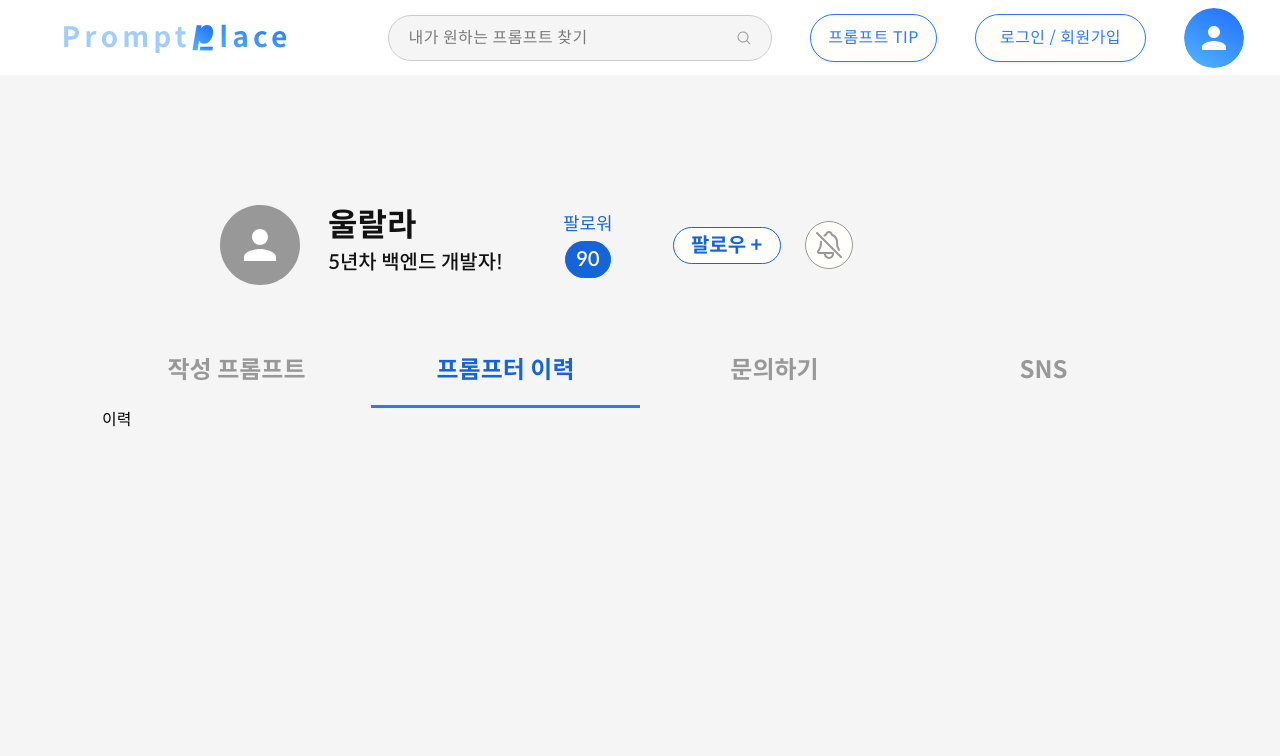
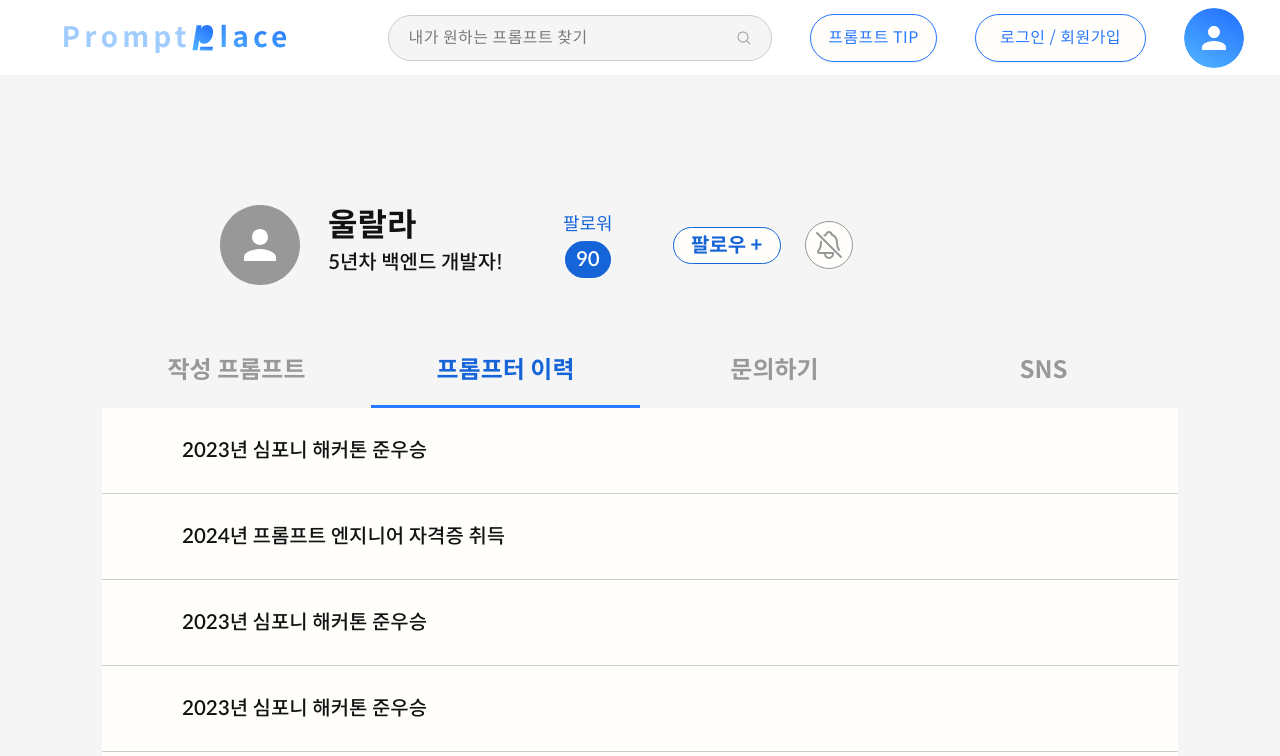
Before and after one commit to PromptPlace/PromtPlace-FE, a React (Vite) app: page /profile/1 in a window 1280 px wide. Both pictures are taken after a click on the element "프롬프터 이력". Shown: the top 756 px of the page. Built offline with nearby package versions, Linux system fonts and the light colour scheme.

Commit message:
✨ Feat: 다른 사용자 프로필 - 프롬프터 이력 구현 (#31)

```diff
--- a/src/pages/ProfilePage/ProfilePage.tsx
+++ b/src/pages/ProfilePage/ProfilePage.tsx
@@ -13,6 +13,7 @@ import AlarmOnIcon from '@assets/icon-alarm-on.svg';
 import { useState } from 'react';
 import clsx from 'clsx';
 import PromptCard from './components/PromptCard';
+import RecordCard from './components/RecordCard';
 
 const USER = {
   member_id: 12345,
@@ -117,6 +118,15 @@ const PROMPT = [
   },
 ];
 
+const DESCRIPTION = [
+  { history_id: 1, description: '2023년 심포니 해커톤 준우승' },
+  { history_id: 2, description: '2024년 프롬프트 엔지니어 자격증 취득' },
+  { history_id: 3, description: '2023년 심포니 해커톤 준우승' },
+  { history_id: 4, description: '2023년 심포니 해커톤 준우승' },
+  { history_id: 5, description: '2023년 심포니 해커톤 준우승' },
+  { history_id: 6, description: '2023년 심포니 해커톤 준우승' },
+];
+
 const ProfilePage = () => {
   const { id } = useParams();
   const myId = localStorage.getItem('user_id'); // 로그인 시 저장 필요
@@ -210,7 +220,14 @@ const ProfilePage = () => {
               ))}
             </div>
           )}
-          {menuId === 1 && <div>이력</div>}
+
+          {menuId === 1 && (
+            <div className="w-full max-h-[368px] overflow-scroll">
+              {DESCRIPTION.map((description) => (
+                <RecordCard key={description.history_id} description={description.description} />
+              ))}
+            </div>
+          )}
           {menuId === 2 && <div>문의하기</div>}
           {menuId === 3 && <div>sns</div>}
         </div>
--- /dev/null
+++ b/src/pages/ProfilePage/components/RecordCard.tsx
@@ -0,0 +1,13 @@
+interface RecordCardProps {
+  description: string;
+}
+
+const RecordCard = ({ description }: RecordCardProps) => {
+  return (
+    <div className="bg-white border-b border-b-white-stroke py-[30px] pl-[80px] text-text-on-white text-[20px] font-medium leading-[25px]">
+      {description}
+    </div>
+  );
+};
+
+export default RecordCard;
```
